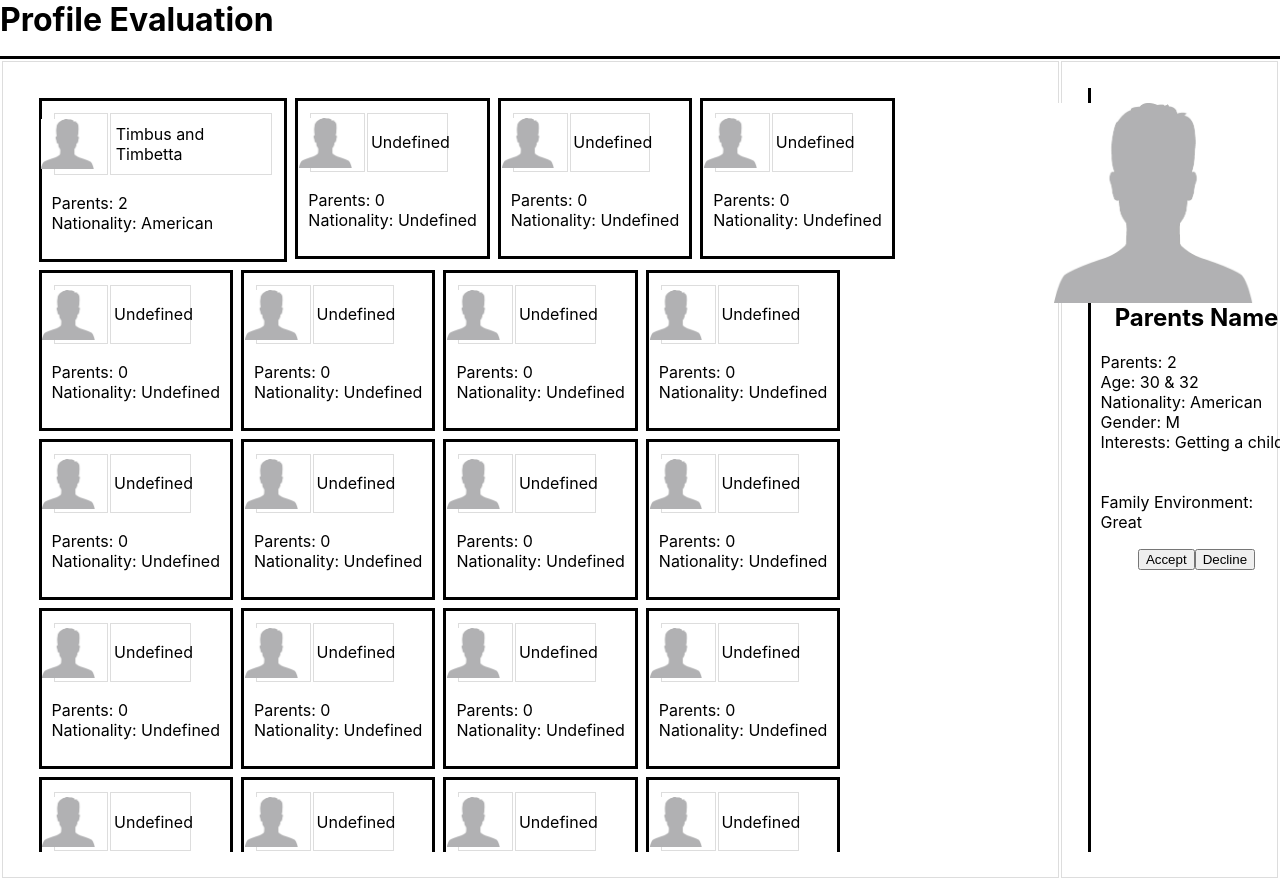
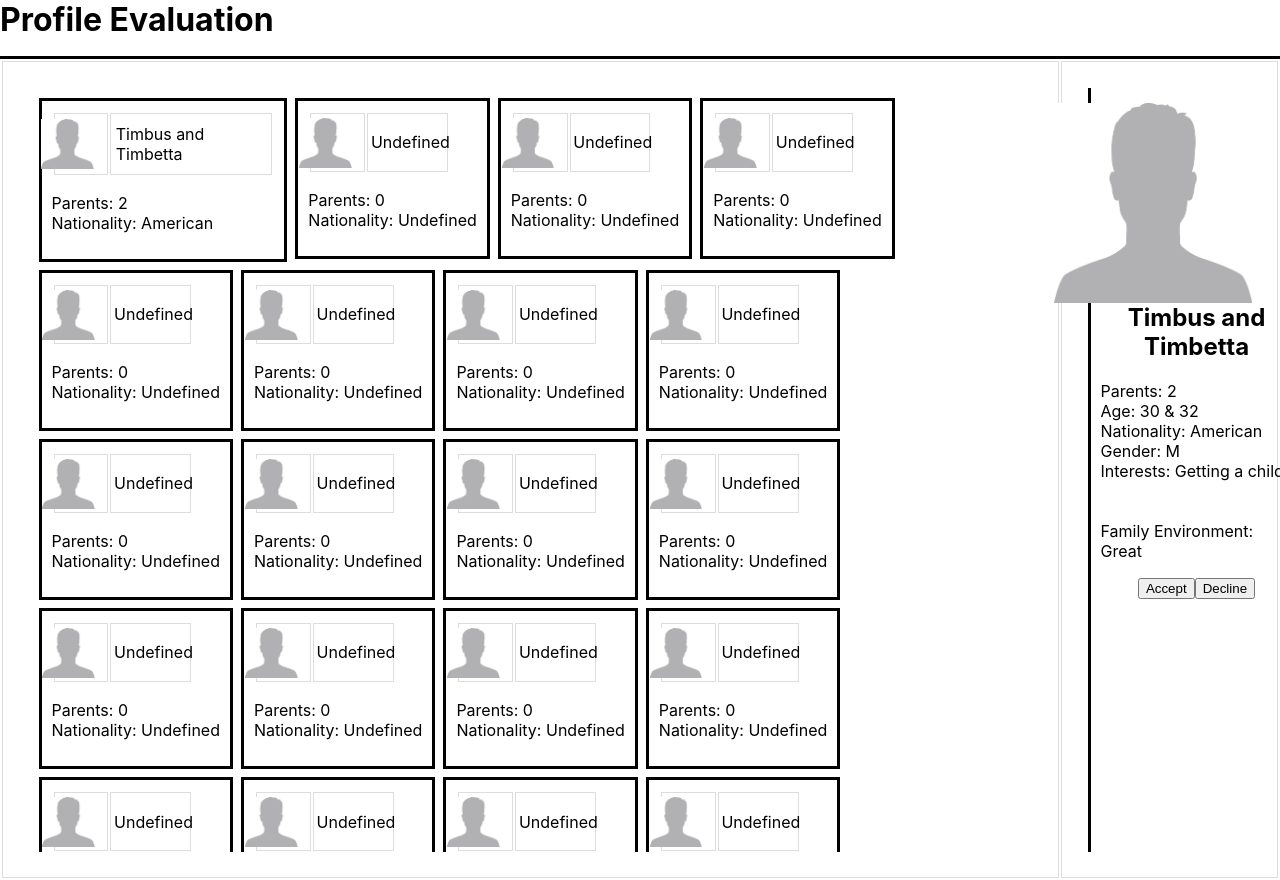
Before and after one commit to matedro/444_driftr, a React (Create React App) app: page /c/evaluate/detail in a window 1280 px wide. Shown: the top 880 px of the page. Built offline with nearby package versions, Linux system fonts and the light colour scheme; the HTML template or start-up script is replaced by a standard one.

Commit message:
ProfileDetail pane renders appropriate information based on person

```diff
--- a/src/evaluation/EvalDetailChild.js
+++ b/src/evaluation/EvalDetailChild.js
@@ -46,7 +46,7 @@ function EvalDetailChild() {
               </Grid>
             </div>
           </td>
-          <td><ProfileDetail /></td>
+          <td><ProfileDetail isChild={false}/></td>
         </tr>
       </table>
     </div>
--- a/src/evaluation/EvalDetailParent.js
+++ b/src/evaluation/EvalDetailParent.js
@@ -49,7 +49,7 @@ function EvalDetailParent() {
               </Grid>
             </div>
           </td>
-          <td><ProfileDetail /></td>
+          <td><ProfileDetail isChild={true}/></td>
         </tr>
       </table>
     </div>
--- a/src/evaluation/ProfileDetail.js
+++ b/src/evaluation/ProfileDetail.js
@@ -2,7 +2,33 @@ import React from 'react';
 import man from '../profile/mannn.jpg';
 import "./Eval.css";
 
-function ProfileDetail() {
+function ProfileDetail(props) {
+  let childProfile = <div>
+    <h2>Little Timmy</h2>
+    <p align='left'>
+      Age: 5<br/>
+      Nationality: American<br/>
+      Gender: M<br/>
+      Interests: Blocks<br/>
+      <br/>
+      <br/>
+      Medical History: Great<br/>
+    </p>
+  </div>;
+
+  let parentProfile = <div>
+    <h2>Timbus and Timbetta</h2>
+    <p align='left'>
+      Parents: 2<br/>
+      Age: 30 & 32<br/>
+      Nationality: American<br/>
+      Gender: M<br/>
+      Interests: Getting a child<br/><br/><br/>
+      Family Environment: Great<br/>
+    </p>
+  </div>;
+
+
   return (
     <div align="center" className="Detail">
       <img
@@ -12,15 +38,12 @@ function ProfileDetail() {
         width='200'
         height='200'
       />
-      <h2>Parents Name</h2>
-      <p align='left'>
-        Parents: 2<br/>
-        Age: 30 & 32<br/>
-        Nationality: American<br/>
-        Gender: M<br/>
-        Interests: Getting a child<br/><br/><br/>
-        Family Environment: Great<br/>
-      </p>
+      {
+        props.isChild
+          ? childProfile
+          : parentProfile
+      }
+
       <button>Accept</button>
       <button>Decline</button>
     </div>
```
